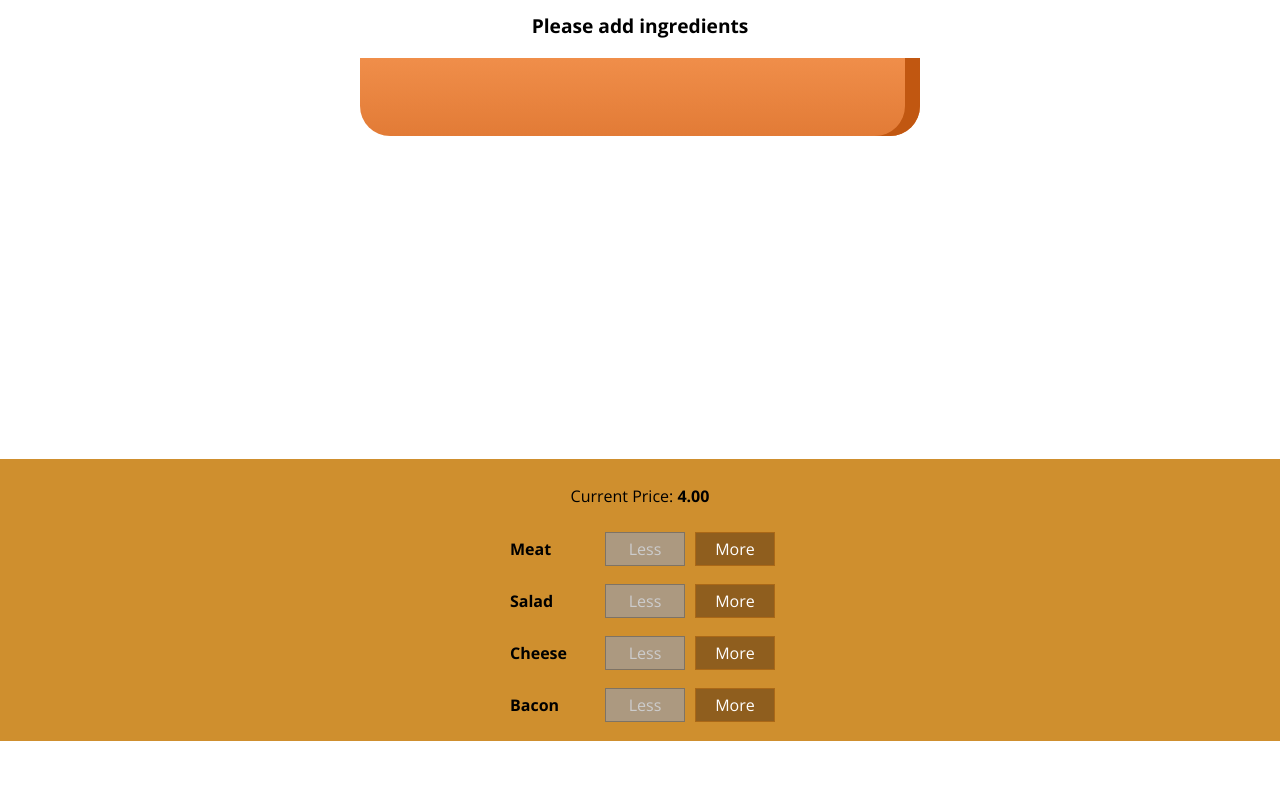
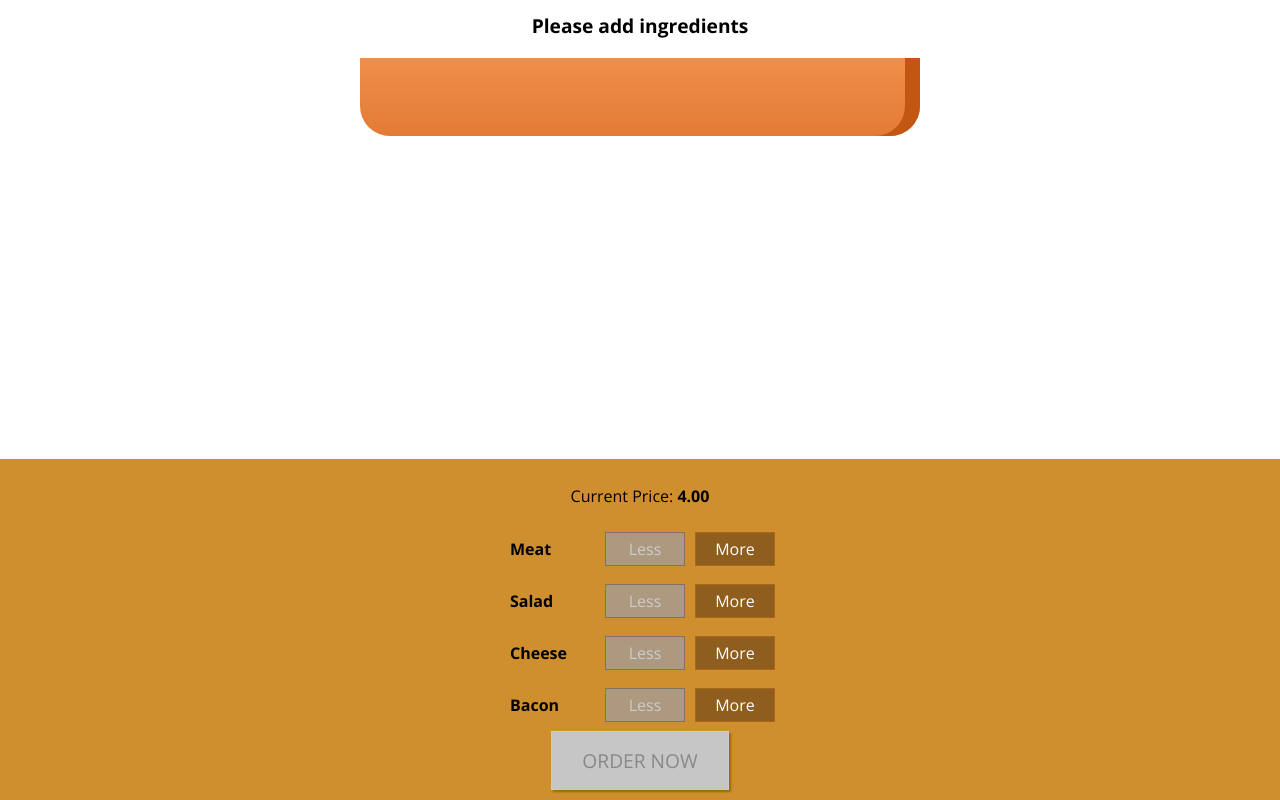
Before and after one commit to P-star-art/Burger-builder, a React (Create React App) app: page / in a window 1280 px wide. Shown: the part 179-979 px from the top of the page. Before the commit the page ends 920 px from the top, so only its background shows below. Built offline with nearby package versions, Linux system fonts and the light colour scheme.

Commit message:
added order now button

```diff
--- a/src/components/Burger/BuildControls/BuildControls.js
+++ b/src/components/Burger/BuildControls/BuildControls.js
@@ -21,6 +21,7 @@
                     removed={() => props.ingredientRemoved(ctrl.type)}
                     disabled={props.disabled[ctrl.type]}/>
             ))}
+            <button disabled={!props.purchasable} className={classes.OrderButton}>ORDER NOW</button>
         </div>
     )
 }
--- a/src/components/Burger/BuildControls/BuildControls.module.css
+++ b/src/components/Burger/BuildControls/BuildControls.module.css
@@ -8,3 +8,44 @@
     margin: auto;
     padding: 10px 0;
 }
+
+.OrderButton {
+    background-color: #DAD735;
+    outline: none;
+    cursor: pointer;
+    border: 1px solid #966909;
+    color: #966909;
+    font-family: inherit;
+    font-size: 1.2em;
+    padding: 15px 30px;
+    box-shadow: 2px 2px 2px #966909;
+}
+
+.OrderButton:hover, .OrderButton:active {
+    background-color: #A0DB41;
+    border: 1px solid #966909;
+    color: #966909;
+}
+
+.OrderButton:disabled {
+    background-color: #C7C6C6;
+    cursor: not-allowed;
+    border: 1px solid #ccc;
+    color: #888888;
+}
+
+.OrderButton:not(:disabled) {
+    animation: enable 0.3s linear;
+}
+
+@keyframes enable {
+    0% {
+        transform: scale(1);
+    }
+    60% {
+        transform: scale(1.1);
+    }
+    100% {
+        transform: scale(1);
+    }
+}
--- a/src/constainers/BurgerBuilder/BurgerBuilder.js
+++ b/src/constainers/BurgerBuilder/BurgerBuilder.js
@@ -18,8 +18,23 @@
             cheese: 0,
             bacon: 0
         },
-        totalPrice: 4
+        totalPrice: 4,
+        purchasable: false
     }
+
+    updatePurchaseHandler = (ingredients) => {
+
+        const sum = Object.keys(ingredients)
+            .map(igKey => {
+                return ingredients[igKey]
+            })
+            .reduce((sum, el) => {
+                return sum + el;
+            }, 0)
+
+              this.setState({purchasable: sum > 0})
+    }
+
 
     addIngredientHandler = (type) => {
         const oldCount = this.state.ingredients[type];
@@ -32,13 +47,13 @@
         const oldPrice = this.state.totalPrice;
         const newPrice = oldPrice + additionalPrice;
 
-        this.setState({ingredients: updatedIngredients, totalPrice: newPrice} )
+        this.setState({ ingredients: updatedIngredients, totalPrice: newPrice })
+        this.updatePurchaseHandler(updatedIngredients);
     }
 
     removeIngredientHandler = (type) => {
         const oldCount = this.state.ingredients[type];
-        if (oldCount < 0)
-        {
+        if (oldCount < 0) {
             return;
         }
         const updatedCount = oldCount - 1;
@@ -50,7 +65,8 @@
         const oldPrice = this.state.totalPrice;
         const newPrice = oldPrice - deductionalPrice;
 
-        this.setState({ingredients: updatedIngredients, totalPrice: newPrice} )
+        this.setState({ ingredients: updatedIngredients, totalPrice: newPrice })
+        this.updatePurchaseHandler(updatedIngredients)
     }
 
     render() {
@@ -70,7 +86,8 @@
                     ingredientAdded={this.addIngredientHandler}
                     ingredientRemoved={this.removeIngredientHandler}
                     disabled={disabledInfo}
-                    price={this.state.totalPrice}/>
+                    price={this.state.totalPrice}
+                    purchasable={this.state.purchasable} />
             </Auxiliary>
         )
     }
```
Also changed, not shown: 1 other file (tests, documents, lock files or other folders).
